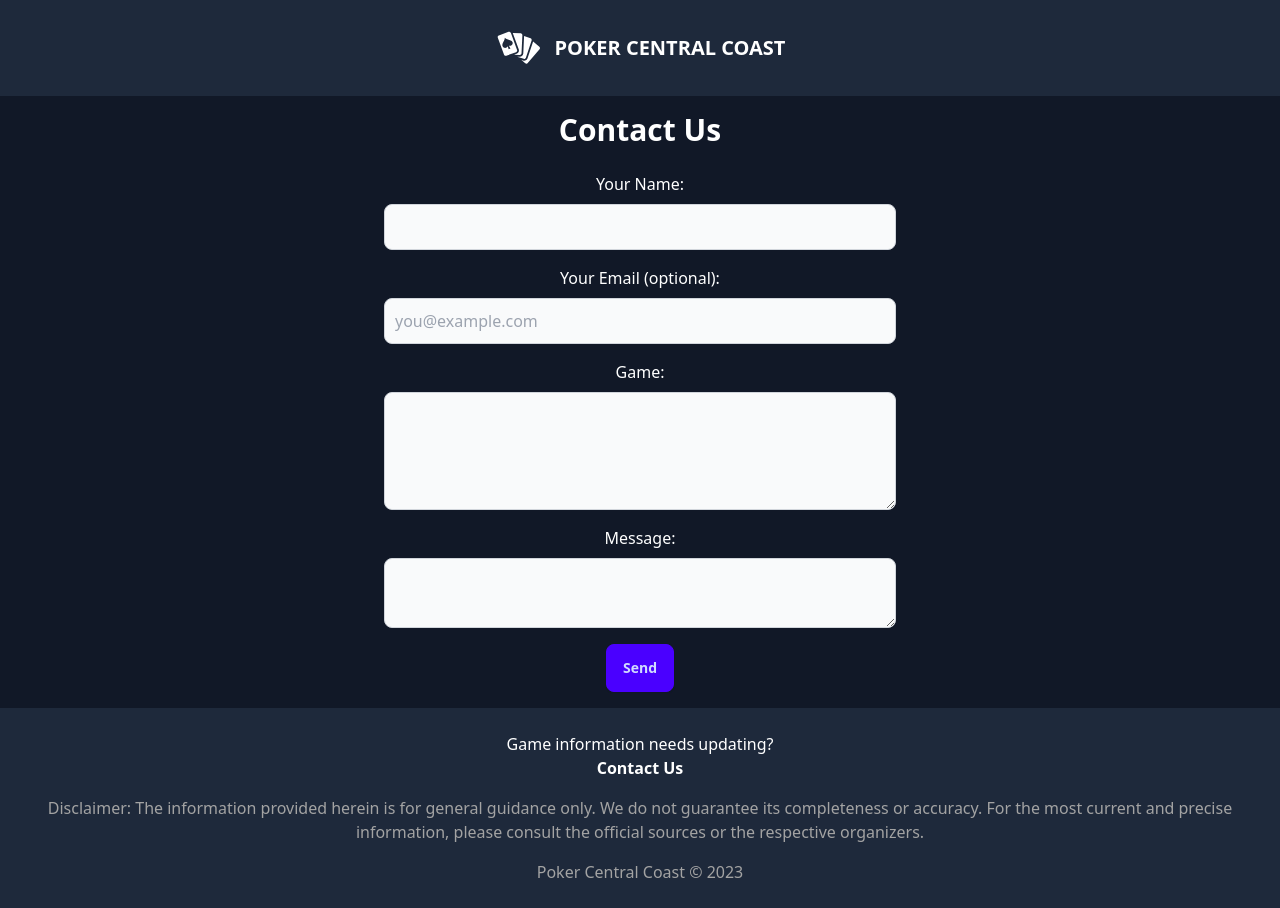
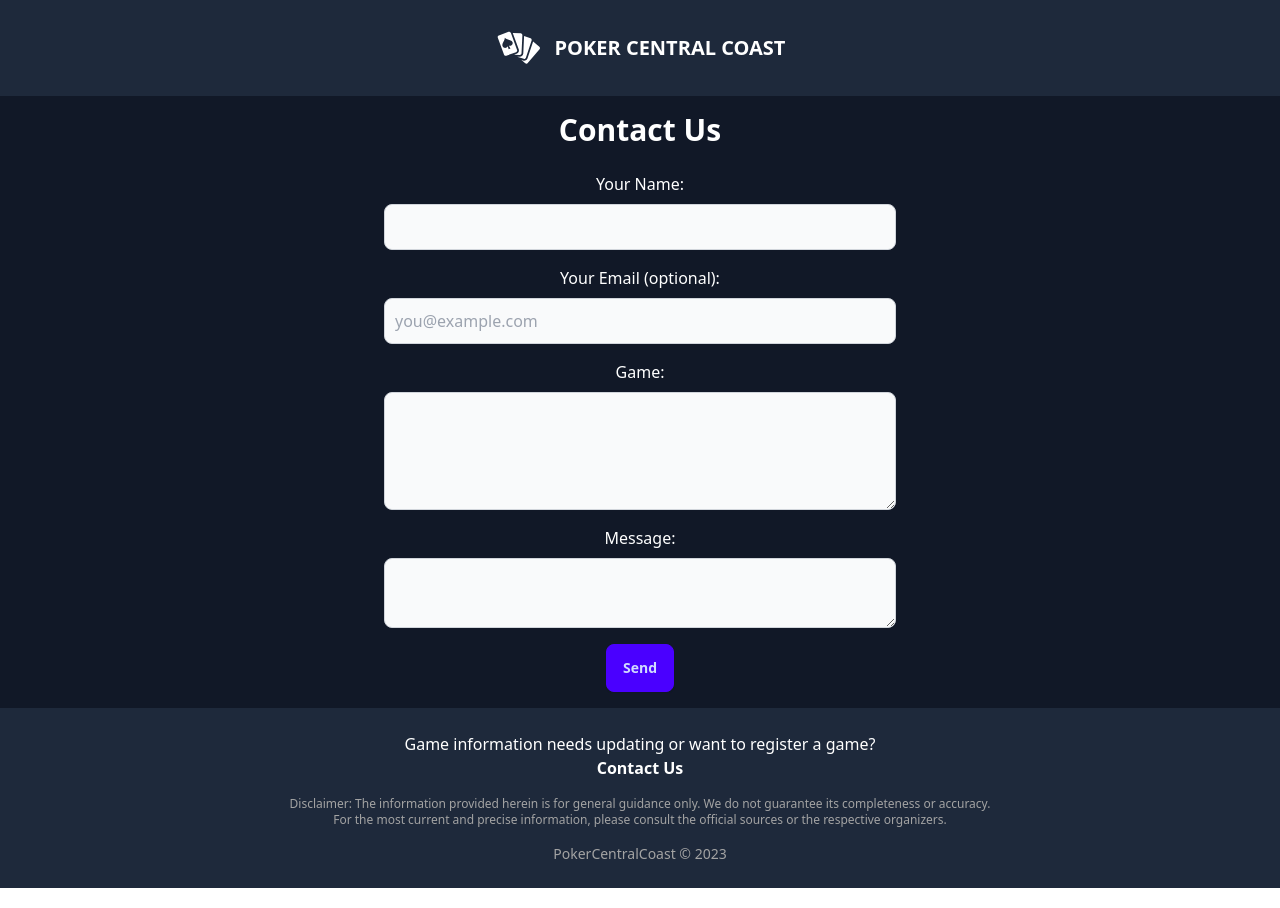
Before and after one commit to marcus-agrippa/poker-listing-app, a React (Create React App) app: page /contact in a window 1280 px wide. Built offline with nearby package versions, Linux system fonts and the light colour scheme; the HTML template or start-up script is replaced by a standard one.

Commit message:
update footer text

```diff
--- a/src/layout/Footer.jsx
+++ b/src/layout/Footer.jsx
@@ -4,10 +4,10 @@ import { Link } from 'react-router-dom';
 const Footer = () => {
   return (
     <footer className="bg-slate-800 text-center p-6 bottom-0 w-full">
-      <p className='text-white'>Game information needs updating?</p>
+      <p className='text-white'>Game information needs updating or want to register a game?</p>
       <Link to="/contact"><p className='text-white font-bold'>Contact Us</p></Link>
-      <p className='mt-4 text-neutral-400'>Disclaimer: The information provided herein is for general guidance only. We do not guarantee its completeness or accuracy. For the most current and precise information, please consult the official sources or the respective organizers.</p>
-      <p className='mt-4 text-neutral-400'>Poker Central Coast © {new Date().getFullYear()}</p>
+      <p className='text-xs mt-4 text-neutral-400'>Disclaimer: The information provided herein is for general guidance only. We do not guarantee its completeness or accuracy.<br></br> For the most current and precise information, please consult the official sources or the respective organizers.</p>
+      <p className='text-sm mt-4 text-neutral-400'>PokerCentralCoast © {new Date().getFullYear()}</p>
     </footer>
   )
 }
```
